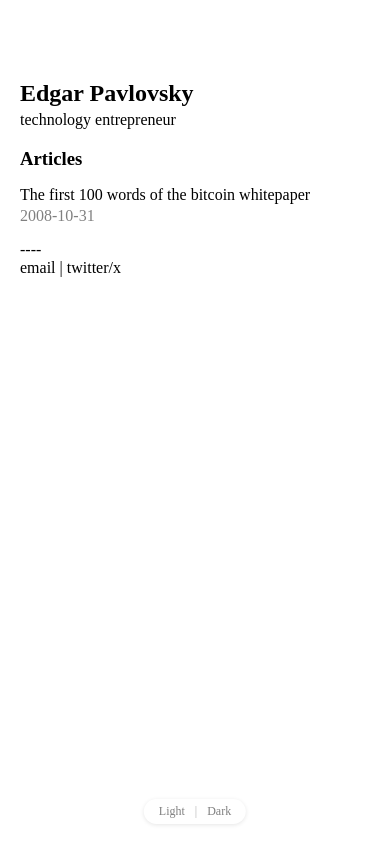
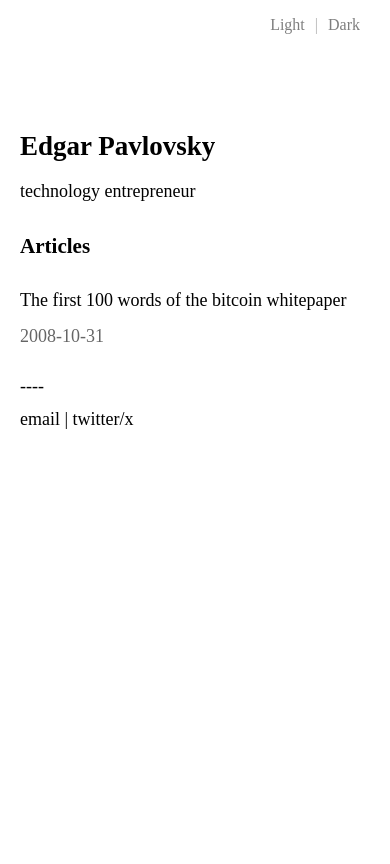
Before and after one commit to edgarpavlovsky/edgar.im, a Next.js app: page / in a window 390 px wide. Shown: the top 864 px of the page. Built offline with nearby package versions, Linux system fonts and the light colour scheme.

Commit message:
mobile nav / toggle

```diff
--- /dev/null
+++ b/app/components/Header.module.css
@@ -0,0 +1,47 @@
+.header {
+  display: none; /* Hidden by default on desktop */
+  width: 100%;
+  padding: 15px 20px;
+  position: fixed;
+  top: 0;
+  left: 0;
+  right: 0;
+  z-index: 100;
+  background-color: var(--bg-color);
+  height: 50px; /* Set a fixed height */
+  box-sizing: border-box;
+}
+
+.backLink {
+  font-family: "Times New Roman", Times, serif;
+  font-size: 16px;
+  color: var(--text-color);
+  text-decoration: none;
+  position: absolute;
+  left: 20px;
+  top: 50%;
+  transform: translateY(-50%);
+  padding: 5px 10px;
+}
+
+.themeToggleWrapper {
+  position: absolute;
+  right: 20px;
+  top: 50%;
+  transform: translateY(-50%);
+  padding: 5px 10px;
+}
+
+/* Mobile styles */
+@media (max-width: 768px) {
+  .header {
+    display: flex; /* Show on mobile */
+    justify-content: space-between;
+    align-items: center;
+  }
+
+  .backLink {
+    font-size: 1.125rem; /* Match article font size */
+    font-family: "Times New Roman", Times, serif;
+  }
+}
--- /dev/null
+++ b/app/components/Header.tsx
@@ -0,0 +1,24 @@
+'use client'
+
+import Link from 'next/link'
+import { usePathname } from 'next/navigation'
+import ThemeToggle from './ThemeToggle'
+import styles from './Header.module.css'
+
+export default function Header() {
+  const pathname = usePathname()
+  const isHomePage = pathname === '/'
+
+  return (
+    <header className={styles.header}>
+      {!isHomePage && (
+        <Link href="/" className={styles.backLink}>
+          ← home
+        </Link>
+      )}
+      <div className={styles.themeToggleWrapper}>
+        <ThemeToggle />
+      </div>
+    </header>
+  )
+}
--- a/app/components/ThemeToggle.module.css
+++ b/app/components/ThemeToggle.module.css
@@ -8,8 +8,8 @@
   gap: 10px;
   font-family: "Times New Roman", Times, serif;
   font-size: 12px;
-  color: var(--text);
-  background-color: var(--background);
+  color: var(--text-color);
+  background-color: var(--bg-color);
   padding: 5px 15px;
   border-radius: 20px;
   box-shadow: 0 1px 4px rgba(0, 0, 0, 0.1);
@@ -39,3 +39,16 @@
 .themeToggle span {
   opacity: 0.3;
 }
+
+/* Mobile styles */
+@media (max-width: 768px) {
+  .themeToggle {
+    position: static;
+    transform: none;
+    box-shadow: none;
+    background: none;
+    padding: 0;
+    font-size: 1rem; /* Reduced from 1.25rem to be smaller than body text */
+    font-family: "Times New Roman", Times, serif;
+  }
+}
--- a/app/globals.css
+++ b/app/globals.css
@@ -37,18 +37,48 @@ a:hover {
   color: var(--link-hover);
 }
 
+/* Add styles for desktop theme toggle and back link */
+.desktop-theme-toggle,
+.desktop-back-link {
+  display: block;
+  margin-top: 30px;
+}
+
+/* Article content styles */
 .article-content {
   font-size: 1rem;
   line-height: 1.75;
   width: 100%;
+  margin-top: 20px;
 }
 
+/* Mobile styles */
 @media (max-width: 768px) {
+  .desktop-theme-toggle,
+  .desktop-back-link {
+    display: none;
+  }
+
+  /* Add padding for the fixed header on mobile */
+  body {
+    padding-top: 70px;
+  }
+
+  /* Increase article content size on mobile */
   .article-content {
     font-size: 1.125rem;
     line-height: 1.8;
-    padding: 0;
-    margin: 0;
-    width: 100%;
+  }
+
+  /* Ensure back link text uses proper font size */
+  header .backLink {
+    font-family: "Times New Roman", Times, serif !important;
+    font-size: 1.125rem !important;
+  }
+
+  /* Theme toggle should be slightly smaller */
+  header .themeToggleWrapper button,
+  header .themeToggleWrapper span {
+    font-size: 1rem !important;
   }
 }
--- a/app/layout.tsx
+++ b/app/layout.tsx
@@ -1,4 +1,5 @@
 import React from 'react'
+import Header from './components/Header'
 import ThemeToggle from './components/ThemeToggle'
 import StatusBarTheme from './components/StatusBarTheme'
 import { Analytics } from '@vercel/analytics/react'
@@ -37,8 +38,11 @@ export default function RootLayout({
       </head>
       <body>
         <Providers>
+          <Header />
           {children}
-          <ThemeToggle />
+          <div className="desktop-theme-toggle">
+            <ThemeToggle />
+          </div>
           <StatusBarTheme />
           <Analytics />
           <SpeedInsights />
--- a/app/page.module.css
+++ b/app/page.module.css
@@ -14,7 +14,7 @@
 }
 
 .main a {
-  color: var(--text);
+  color: var(--text-color);
   text-decoration: none;
   transition: color 0.2s ease;
 }
@@ -39,12 +39,19 @@
 }
 
 .articleDate {
-  color: gray;
+  color: var(--text-color);
+  opacity: 0.6;
   display: inline;
 }
 
 /* Mobile styles */
 @media (max-width: 768px) {
+  .main {
+    font-size: 1.125rem;
+    line-height: 1.8;
+    padding-top: 30px; /* Increase padding at the top */
+  }
+
   .articleDate {
     display: block;
     margin-top: 3px;
```
Also changed, not shown: app/articles/[slug]/page.tsx (+5 -5 lines).
